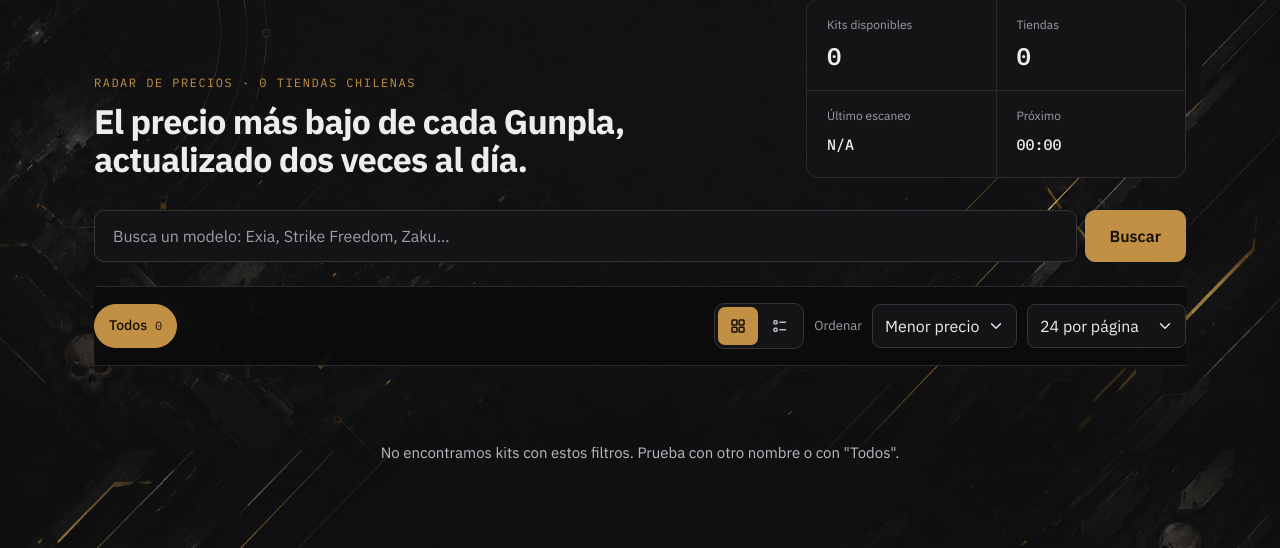
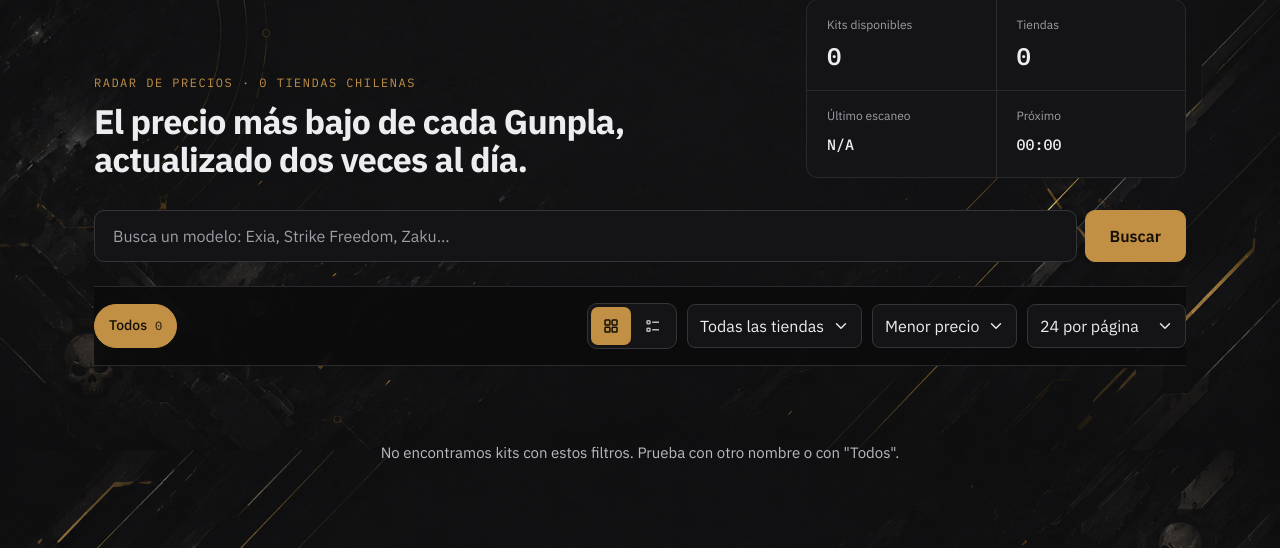
Before and after one commit to Jose94D/GunplaScrapper-Chile, a Flask app: page / in a window 1280 px wide. Shown: the part 403-951 px from the top of the page. Run offline with Flask 3, Linux system fonts and the light colour scheme; data comes from the database, SQL or seed files in the repository; data that the repository does not hold is empty; parts of the project's set-up code (start-up, migrations or seed data) failed here and were passed over; some libraries are stand-ins or nearby versions.

Commit message:
Inicio: filtro por tienda, con el precio de esa tienda en cada tarjeta

```diff
--- a/routes/public/views_inicio.py
+++ b/routes/public/views_inicio.py
@@ -26,6 +26,10 @@ def crear_blueprint_inicio():
         grado_filtro = request.args.get('grado', '')
         if grado_filtro == 'Todos':
             grado_filtro = ''
+        tiendas_filtro = catalogo.tiendas_con_stock()
+        tienda_filtro = request.args.get('tienda', '')
+        if tienda_filtro not in tiendas_filtro:  # nombre desconocido o tienda sin stock: se ignora
+            tienda_filtro = ''
         sort_order = request.args.get('sort', 'price_asc')
         page = request.args.get('page', 1, type=int)
         per_page = catalogo.por_pagina_valida(request.args.get('per_page', 24, type=int))
@@ -34,18 +38,20 @@ def crear_blueprint_inicio():
         carrusel_imgs = [(nombre, enlace) for _, nombre, enlace in carrusel.listar_imagenes()]
 
         # --- C. Catálogo filtrado, ordenado y paginado ---
-        datos, total_pages = catalogo.listar_catalogo_publico(search_query, grado_filtro, sort_order, page, per_page)
+        datos, total_pages = catalogo.listar_catalogo_publico(search_query, grado_filtro, sort_order, page, per_page, tienda_filtro)
 
         # Los escaneos programados son a las 00:00 y 12:00
         proximo_escaneo = "12:00" if datetime.now().hour < 12 else "00:00"
 
-        indicadores = catalogo.indicadores_precio([fila[0] for fila in datos])
+        # Los sellos hablan del mejor precio entre todas las tiendas: con una tienda elegida, la tarjeta muestra el de esa tienda
+        indicadores = {} if tienda_filtro else catalogo.indicadores_precio([fila[0] for fila in datos])
 
         return render_template('public/inicio.html', datos=datos, indicadores=indicadores, carrusel_imgs=carrusel_imgs,
                                search_query=search_query, grado_filtro=grado_filtro,
+                               tienda_filtro=tienda_filtro, tiendas_filtro=tiendas_filtro,
                                sort_order=sort_order, page=page, per_page=per_page,
                                total_pages=total_pages, resumen=catalogo.resumen_inicio(), proximo_escaneo=proximo_escaneo,
-                               filtros=catalogo.resumen_inicio(search_query))
+                               filtros=catalogo.resumen_inicio(search_query, tienda_filtro))
 
     @inicio_bp.route('/visita', methods=['POST'])
     def registrar_visita():
@@ -85,6 +91,7 @@ def crear_blueprint_producto():
         # --- A. Mantener parámetros ---
         q = request.args.get('q', '')
         grado = request.args.get('grado', '')
+        tienda = request.args.get('tienda', '')
         sort = request.args.get('sort', '')
         per_page = request.args.get('per_page', '')
         page = request.args.get('page', '')
@@ -114,6 +121,7 @@ def crear_blueprint_producto():
                                datasets_json=json.dumps(detalle["datasets"]),
                                q=q,
                                grado=grado,
+                               tienda=tienda,
                                sort=sort,
                                per_page=per_page,
                                page=page)
--- a/templates/public/inicio.html
+++ b/templates/public/inicio.html
@@ -1,9 +1,9 @@
 {% extends "base.html" %}
 {% from "public/_sin_imagen.html" import sin_imagen %}
 
-{# Enlace al inicio conservando búsqueda, grado, orden y cantidad; url_for omite los valores None #}
+{# Enlace al inicio conservando búsqueda, grado, tienda, orden y cantidad; url_for omite los valores None #}
 {% macro enlace(page=1, grado=grado_filtro, ancla='#catalogo') -%}
-{{ url_for('inicio_bp.index', q=search_query or None, grado=grado or None, sort=sort_order, per_page=per_page, page=page if page > 1 else None) }}{{ ancla }}
+{{ url_for('inicio_bp.index', q=search_query or None, grado=grado or None, tienda=tienda_filtro or None, sort=sort_order, per_page=per_page, page=page if page > 1 else None) }}{{ ancla }}
 {%- endmacro %}
 
 {% block banner %}
@@ -71,16 +71,17 @@
 
 <form action="{{ url_for('inicio_bp.index') }}#catalogo" method="GET" class="buscador" role="search">
     {% if grado_filtro %}<input type="hidden" name="grado" value="{{ grado_filtro }}">{% endif %}
+    {% if tienda_filtro %}<input type="hidden" name="tienda" value="{{ tienda_filtro }}">{% endif %}
     <input type="hidden" name="sort" value="{{ sort_order }}">
     <input type="hidden" name="per_page" value="{{ per_page }}">
     <label for="buscar" class="visually-hidden">Buscar maqueta</label>
     <input id="buscar" type="search" name="q" class="form-control" placeholder="Busca un modelo: Exia, Strike Freedom, Zaku…" value="{{ search_query }}">
     <button type="submit" class="btn boton-acento">Buscar</button>
-    {% if search_query %}<a href="{{ url_for('inicio_bp.index', grado=grado_filtro or None, sort=sort_order, per_page=per_page) }}#catalogo" class="btn boton-borde d-inline-flex align-items-center">Limpiar</a>{% endif %}
+    {% if search_query %}<a href="{{ url_for('inicio_bp.index', grado=grado_filtro or None, tienda=tienda_filtro or None, sort=sort_order, per_page=per_page) }}#catalogo" class="btn boton-borde d-inline-flex align-items-center">Limpiar</a>{% endif %}
 </form>
-{% if search_query %}
+{% if search_query or tienda_filtro %}
 {% set encontrados = dict(filtros.por_grado).get(grado_filtro, 0) if grado_filtro else filtros.total %}
-<p class="resultados-busqueda" role="status"><strong class="mono">{{ encontrados }}</strong> {{ 'resultado' if encontrados == 1 else 'resultados' }} para «{{ search_query }}»{% if grado_filtro %} en {{ grado_filtro }}{% endif %}</p>
+<p class="resultados-busqueda" role="status"><strong class="mono">{{ encontrados }}</strong> {{ 'resultado' if encontrados == 1 else 'resultados' }}{% if search_query %} para «{{ search_query }}»{% endif %}{% if grado_filtro %} en {{ grado_filtro }}{% endif %}{% if tienda_filtro %} en {{ tienda_filtro }}{% endif %}</p>
 {% endif %}
 
 <section id="catalogo" class="barra-filtros" aria-label="Filtros">
@@ -103,7 +104,12 @@
                 <svg width="18" height="18" viewBox="0 0 24 24" fill="none" stroke="currentColor" stroke-width="2" aria-hidden="true"><rect x="4" y="5" width="4" height="4" rx="1"/><rect x="4" y="15" width="4" height="4" rx="1"/><path d="M11 7h9M11 17h9"/></svg>
             </button>
         </div>
-        <label for="sort">Ordenar</label>
+        <label for="tienda" class="visually-hidden">Tienda</label>
+        <select name="tienda" id="tienda" class="form-select" data-autoenviar>
+            <option value="">Todas las tiendas</option>
+            {% for t in tiendas_filtro %}<option value="{{ t }}" {% if tienda_filtro == t %}selected{% endif %}>{{ t }}</option>{% endfor %}
+        </select>
+        <label for="sort" class="visually-hidden">Ordenar</label>
         <select name="sort" id="sort" class="form-select" data-autoenviar>
             <option value="price_asc" {% if sort_order in ['price_asc', 'asc'] %}selected{% endif %}>Menor precio</option>
             <option value="price_desc" {% if sort_order in ['price_desc', 'desc'] %}selected{% endif %}>Mayor precio</option>
@@ -122,7 +128,7 @@
     {% for id, nombre, grado, precio, imagen, tiendas in datos %}
     {% set ind = indicadores.get(id, {}) %}
     {% set sellos %}{% if ind.minimo_historico %}<span class="sello sello-chico">Mínimo histórico</span>{% endif %}{% if ind.baja_pct %}<span class="sello-baja">↓ {{ ind.baja_pct }} %<span class="visually-hidden"> en los últimos días</span></span>{% endif %}{% endset %}
-    <a href="{{ url_for('producto_bp.ver_grafico', id=id, slug=nombre|slug, q=search_query, grado=grado_filtro, sort=sort_order, per_page=per_page, page=page) }}" class="tarjeta">
+    <a href="{{ url_for('producto_bp.ver_grafico', id=id, slug=nombre|slug, q=search_query, grado=grado_filtro, tienda=tienda_filtro, sort=sort_order, per_page=per_page, page=page) }}" class="tarjeta">
         <div class="tarjeta-foto">
             {% if imagen %}<img src="{{ url_for('static', filename=imagen) }}" alt="" width="240" height="240" loading="lazy">
             {% else %}{{ sin_imagen() }}{% endif %}
@@ -134,7 +140,7 @@
             {% if sellos %}<span class="tarjeta-sellos sellos-lista">{{ sellos }}</span>{% endif %}
             <h3 class="tarjeta-nombre">{{ nombre }}</h3>
             <div class="tarjeta-pie">
-                <span class="tiendas">en {{ tiendas }} {{ 'tienda' if tiendas == 1 else 'tiendas' }}</span>
+                <span class="tiendas">{% if tienda_filtro %}en {{ tienda_filtro }}{% else %}en {{ tiendas }} {{ 'tienda' if tiendas == 1 else 'tiendas' }}{% endif %}</span>
                 <span class="precio">{{ precio }}</span>
             </div>
         </div>
--- a/templates/public/producto.html
+++ b/templates/public/producto.html
@@ -38,7 +38,7 @@
 {% endblock %}
 
 {% block content %}
-{% set volver = url_for('inicio_bp.index', q=q or None, grado=grado or None, sort=sort or None, per_page=per_page or None, page=page or None) ~ '#catalogo' %}
+{% set volver = url_for('inicio_bp.index', q=q or None, grado=grado or None, tienda=tienda or None, sort=sort or None, per_page=per_page or None, page=page or None) ~ '#catalogo' %}
 <nav aria-label="Ruta" class="ruta">
     <a href="{{ volver }}">Catálogo</a><span aria-hidden="true">/</span>
     <a href="{{ url_for('inicio_bp.index', grado=ficha.grado) }}#catalogo">{{ ficha.nombre_grado }}</a><span aria-hidden="true">/</span>
```
Also changed, not shown: core/catalogo.py (+27 -8 lines), tests/test_seo.py (+17 -0 lines).
